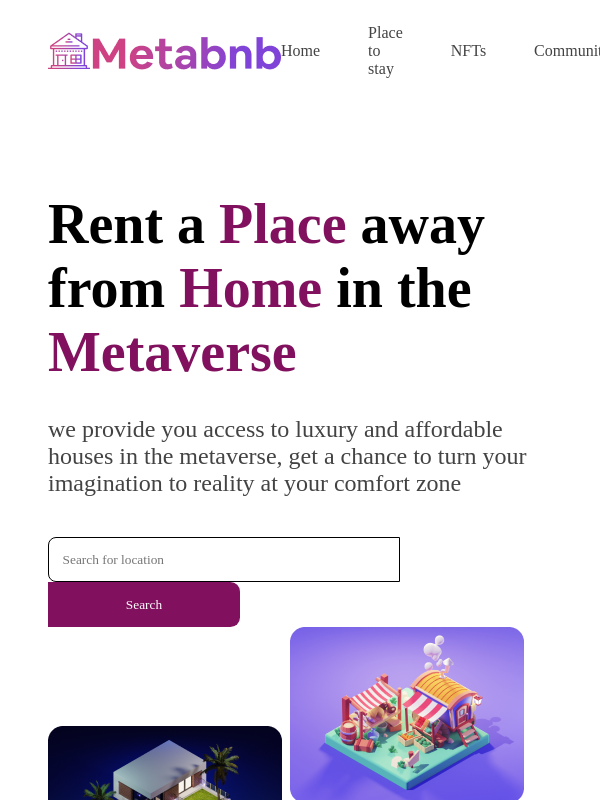
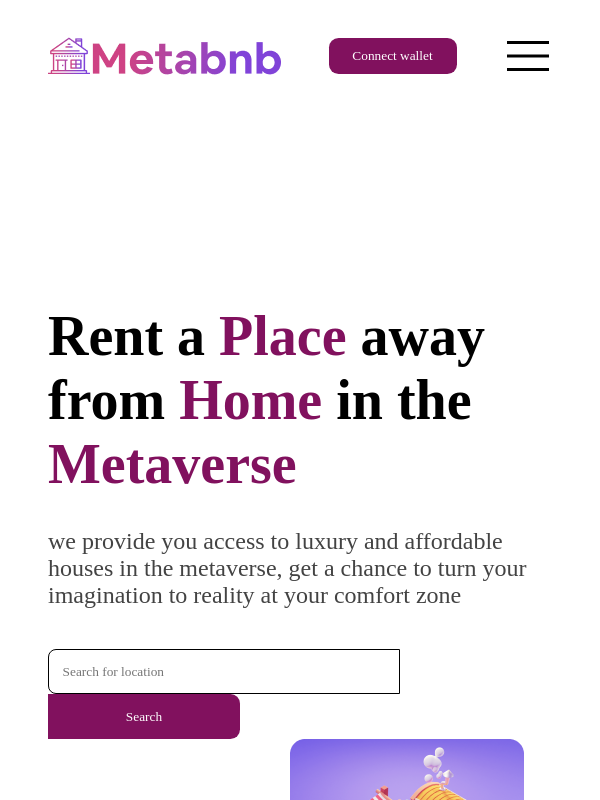
Before and after one commit to Wineshuga/metabnb-site, a React (Create React App) app in the folder metabnb/: page / in a window 600 px wide. Shown: the top 800 px of the page. Built offline with nearby package versions, Linux system fonts and the light colour scheme; a web font is replaced by a local one.

Commit message:
feat: create hamburger component style: display hamburger on 767 and less

```diff
--- a/metabnb/src/App.css
+++ b/metabnb/src/App.css
@@ -48,6 +48,10 @@ nav {
     border: 0;
     padding: 0.6rem;
     border-radius: 0.6rem;
+}
+
+.hamburger--menu {
+    display: none;
 }
 
 .home--hero {
@@ -369,6 +373,50 @@ footer {
 }
 
 @media screen and (max-width: 767px) and (min-width: 481px) {
+    .hamburger--menu {
+        display: flex;
+        align-items: center;
+        padding: 2rem 3rem;
+        justify-content: space-between;
+    }
+
+    .hamburger {
+        background-color: var(--purple-text);
+        width: 30%;
+        position: fixed;
+        left: 70%;
+        top: 0;
+        height: 100vh;
+    }
+
+    .ham--content {
+        padding: 1rem;
+    }
+
+    .ham--links {
+        margin-top: 25vh;
+        display: flex;
+        flex-direction: column;
+        justify-content: center;
+        gap: 3vh;
+    }
+
+    .link {
+        color: #ffffff;
+    }
+
+    .hamburger li {
+        list-style: none;
+    }
+
+    nav {
+        display: none;
+    }
+
+    .menu-icon, .close-icon {
+        width: 3rem;
+    }
+
     .home--hero {
         flex-direction: column;
     }
@@ -389,6 +437,3 @@ footer {
         flex-direction: column-reverse;
     }
 }
-
-@media screen and (max-width: 480px) and (min-width: 250px) {
-}
--- /dev/null
+++ b/metabnb/src/Components/Hamburger.js
@@ -0,0 +1,22 @@
+import { Link } from "react-router-dom"
+import close from "../images/close.png"
+
+const Hamburger = props => {
+    if (!props.show) {
+        return null
+     }
+    return (
+        <div className="hamburger">
+            <div className="ham--content">
+                <img onClick={props.onClose} className="close-icon" src={close} alt="" />
+                <ul className="ham--links">
+                    <li><Link className="link" to={'/'}>Home</Link></li>
+                    <li><Link className="link" to={'/place-to-stay'}>Place to stay</Link></li>
+                    <li><Link className="link" to={'/'}>NFTs</Link></li>
+                    <li><Link className="link" to={'/'}>Community</Link></li>
+                </ul>
+            </div>
+        </div>
+    )
+}
+export default Hamburger;
--- a/metabnb/src/Components/Navbar.js
+++ b/metabnb/src/Components/Navbar.js
@@ -1,11 +1,15 @@
 import Logo from "../images/Logo.png"
-import {Link} from "react-router-dom"
+import { Link } from "react-router-dom"
 import Modal from "./Modal"
 import { useState } from "react"
+import menu from "../images/menu.png"
+import Ham from "./Hamburger"
 
 export default function Navbar() {
     const [show, setShow] = useState(false)
+    const [ham, setHam] = useState(false)
     return (
+        <section>
             <nav>
                 <img className="logo" src={Logo} alt="logo" />
                 <ul className="nav-links">
@@ -14,8 +18,16 @@ export default function Navbar() {
                     <li><Link className="link" to={'/'}>NFTs</Link></li>
                     <li><Link className="link" to={'/'}>Community</Link></li>
                 </ul>
-            <input onClick={()=> setShow(true)} className="button" type={'button'} value={'Connect wallet'}/>
-            <Modal onClose={()=> setShow(false)} show={show} />
+                <input onClick={() => setShow(true)} className="button" type={'button'} value={'Connect wallet'} />
+                <Modal onClose={() => setShow(false)} show={show} />
             </nav>
+            <div className="hamburger--menu">
+                <img className="logo" src={Logo} alt="logo" />
+                <input onClick={() => setShow(true)} className="button" type={'button'} value={'Connect wallet'} />
+                <Modal onClose={() => setShow(false)} show={show} />
+                <img onClick={() => setHam(true)} className="menu-icon" src={menu} alt="" />
+            </div>
+            <Ham onClose={() => setHam(false)} show={ham} />
+        </section>
     )
 }
```
Lines whose indentation alone changed are shown as unchanged.
